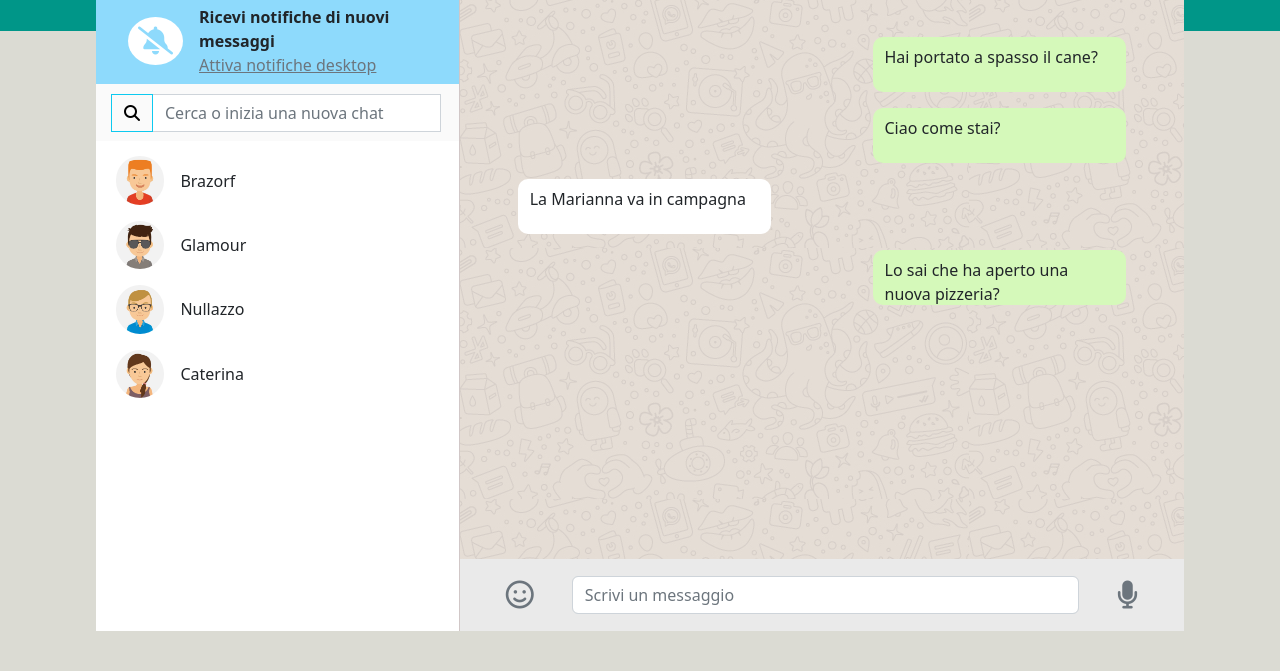
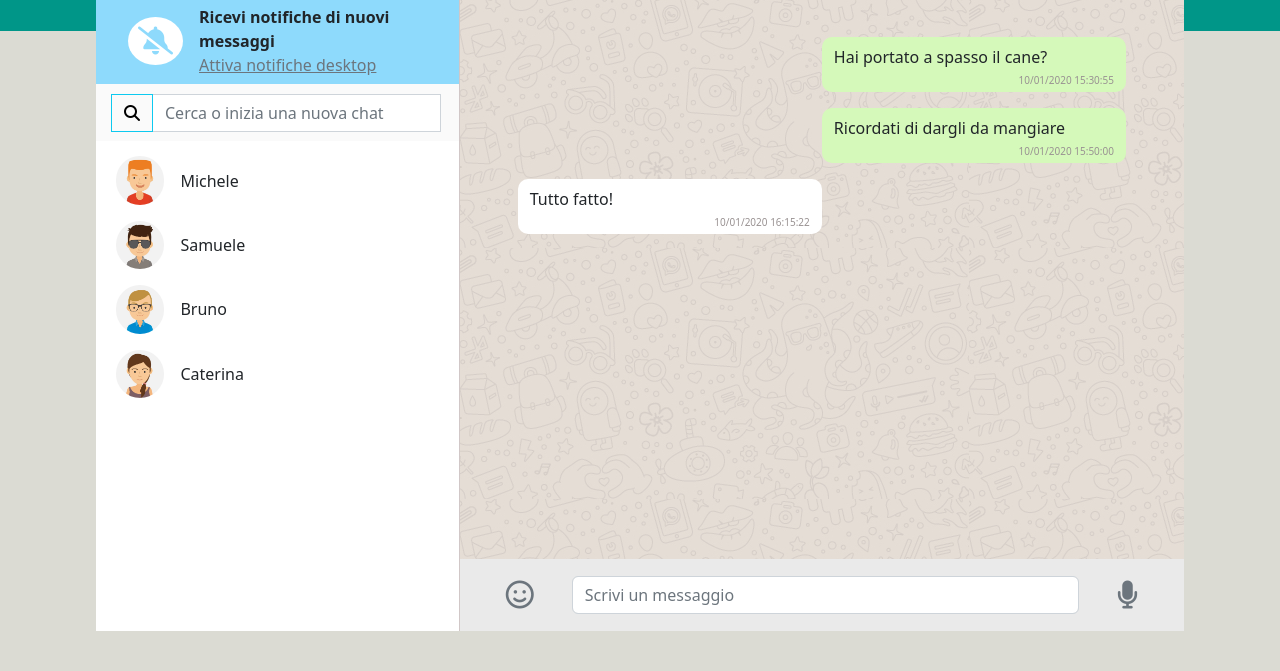
Before and after one commit to GiacomoSeveri/vue-boolzapp, a plain HTML site: page index.html in a window 1280 px wide. Shown: the part 129-800 px from the top of the page. Drawn offline with nearby package versions, Linux system fonts and the light colour scheme.

Commit message:
insert messages

```diff
--- a/css/style.css
+++ b/css/style.css
@@ -134,6 +134,13 @@
     border-radius: 10px;
 }
 
+.date-massage {
+    color: rgb(153, 146, 146);
+    display: flex;
+    justify-content: end;
+    font-size: 10px;
+}
+
 /* type zone */
 
 .type-zone {
--- a/index.html
+++ b/index.html
@@ -59,7 +59,7 @@
                     <div class="side-nav-res d-flex align-items-center">
                         <div class="input-group m-0 rounded-0 custom-measures">
                             <button class="btn btn-outline-info rounded-0" type="button"><i class="fa-solid fa-magnifying-glass text-black"></i></button>
-                            <input type="text" class="form-control rounded-0" placeholder="Cerca o inizia una nuova chat">
+                            <input type="text" class="form-control rounded-0" placeholder="Cerca o inizia una nuova chat" v-model="serchChat">
                         </div>
                     </div>
 
@@ -95,8 +95,8 @@
 
                     <!-- chat -->
                     <div class="chat">
-                        <div class="row" v-for="(sms, i) in data.contacts" v-model="allSms">
-                            <div :class="sms.messages[currentIndex].status === 'sent' ? 'offset-7 col-5 my-message mb-3 pt-2' : 'col-5 contact-message mb-3 pt-2'">{{ sms.messages[currentIndex].text }}</div>
+                        <div class="row" v-for="(sms, i) in data.contacts[currentIndex].messages">
+                            <div :class="sms.status === 'sent' ? 'offset-6 col-6 my-message mb-3 pt-2' : 'col-6 contact-message mb-3 pt-2'"><p class="mb-1">{{ sms.text }}</p> <span class="date-massage">{{ sms.date }}</span></div>
                         </div>
                     </div>
 
--- a/js/script.js
+++ b/js/script.js
@@ -4,7 +4,8 @@ const app = Vue.createApp({
     data(){
         return{
             currentIndex: 0,
-            nowMessage: '',
+            serchChat: '',
+            // nowMessage: '',
             allSms: '',
              data: {
                  user: {
@@ -13,7 +14,7 @@ const app = Vue.createApp({
                  },
                 contacts: [
                   {
-                    name: 'Brazorf',
+                    name: 'Michele',
                     avatar: '_1',
                     visible: true,
                     messages: [{
@@ -34,7 +35,7 @@ const app = Vue.createApp({
                     ],
                   },
                   {
-                    name: 'Glamour',
+                    name: 'Samuele',
                     avatar: '_2',
                     visible: true,
                     messages: [{
@@ -55,7 +56,7 @@ const app = Vue.createApp({
                     ],
                   },
                   {
-                    name: 'Nullazzo',
+                    name: 'Bruno',
                     avatar: '_3',
                     visible: true,
                     messages: [{
@@ -96,10 +97,11 @@ const app = Vue.createApp({
         }
     },
      computed: {
-      currentContact(){
-        this.allSms = currentIndex;
-        return this.contacts[this.currentIndex][messages.text];
-      }
+      filteredMethods() {
+         return this.data.contacts.filter(contact => {
+             return contact.name.toLowerCase().includes(this.serchChat.toLowerCase());
+         });
+      },
      },
     methods: {
       changeChat(index) {
```
Lines whose indentation alone changed are shown as unchanged.
